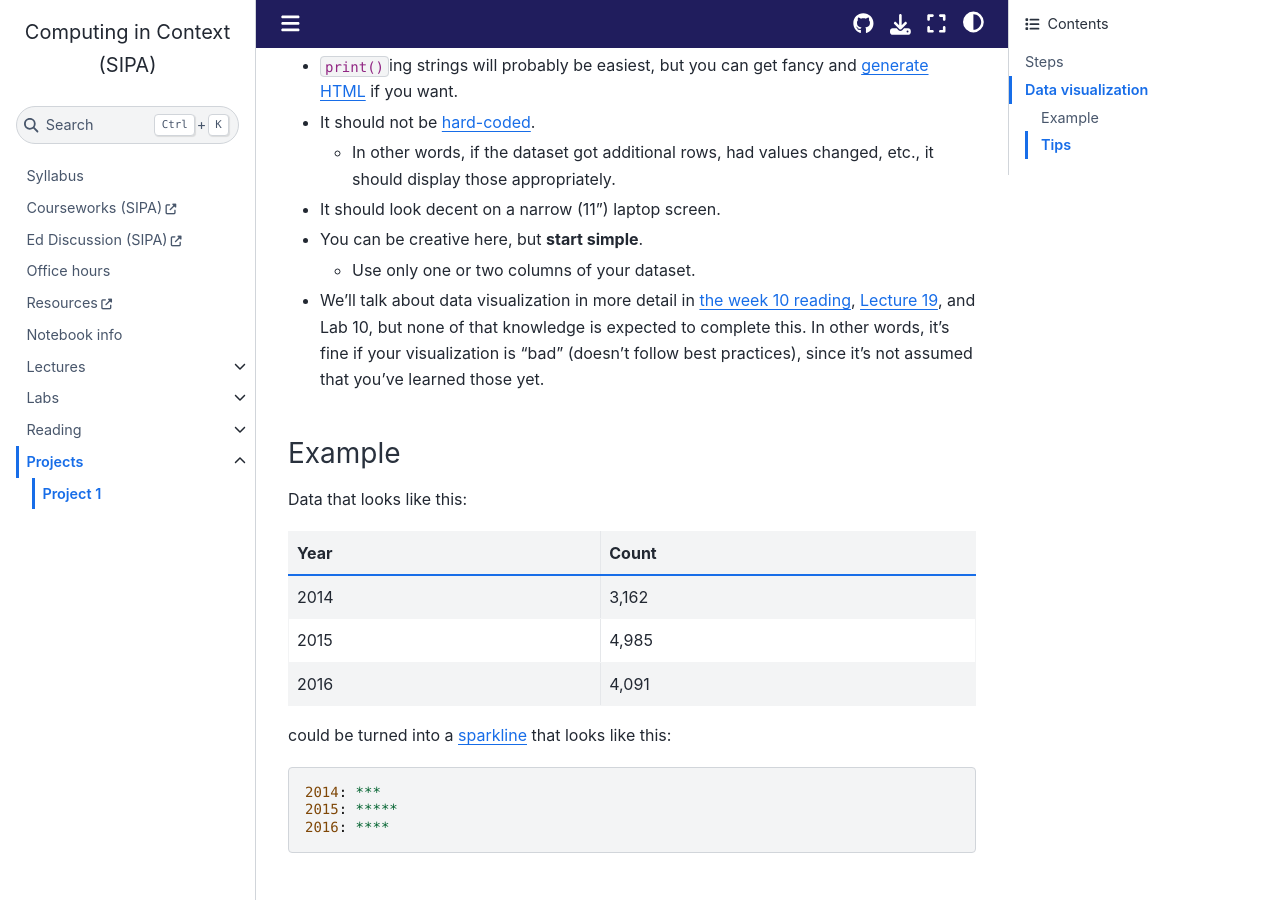
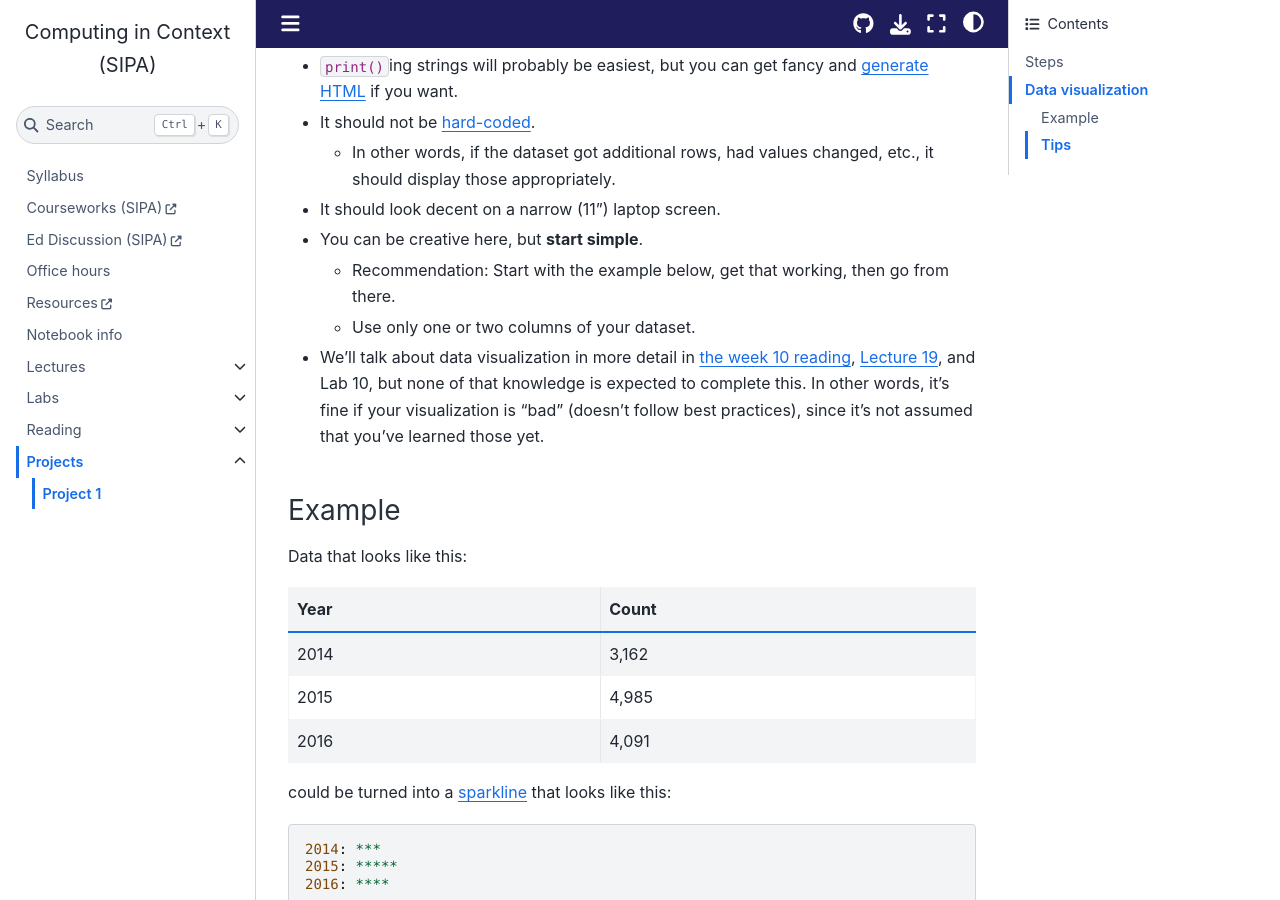
Before and after one commit to afeld/computing-in-context, a Jupyter Book: the page built from project_1.md, in a window 1280 px wide and 900 px high, scrolled down 1172 px. Built offline with Jupyter Book 1.0.4 settings and Sphinx 7.4.7 and the Sphinx Book theme 1.1.4, drawn with Linux system fonts in a browser that asks for light colours; comment, search, counter and statistics services are not loaded.

Commit message:
add recommendation around project 1 viz starting place

```diff
--- a/project_1.md
+++ b/project_1.md
@@ -40,6 +40,7 @@ For all steps, explain what you're doing and what you found using [Markdown cell
   - In other words, if the dataset got additional rows, had values changed, etc., it should display those appropriately.
 - It should look decent on a narrow (11") laptop screen.
 - You can be creative here, but **start simple**.
+  - Recommendation: Start with the example below, get that working, then go from there.
   - Use only one or two columns of your dataset.
 - We'll talk about data visualization in more detail in [the week 10 reading](week_10.md), [Lecture 19](lecture_19.ipynb), and Lab 10, but none of that knowledge is expected to complete this. In other words, it's fine if your visualization is "bad" (doesn't follow best practices), since it's not assumed that you've learned those yet.
 
```
